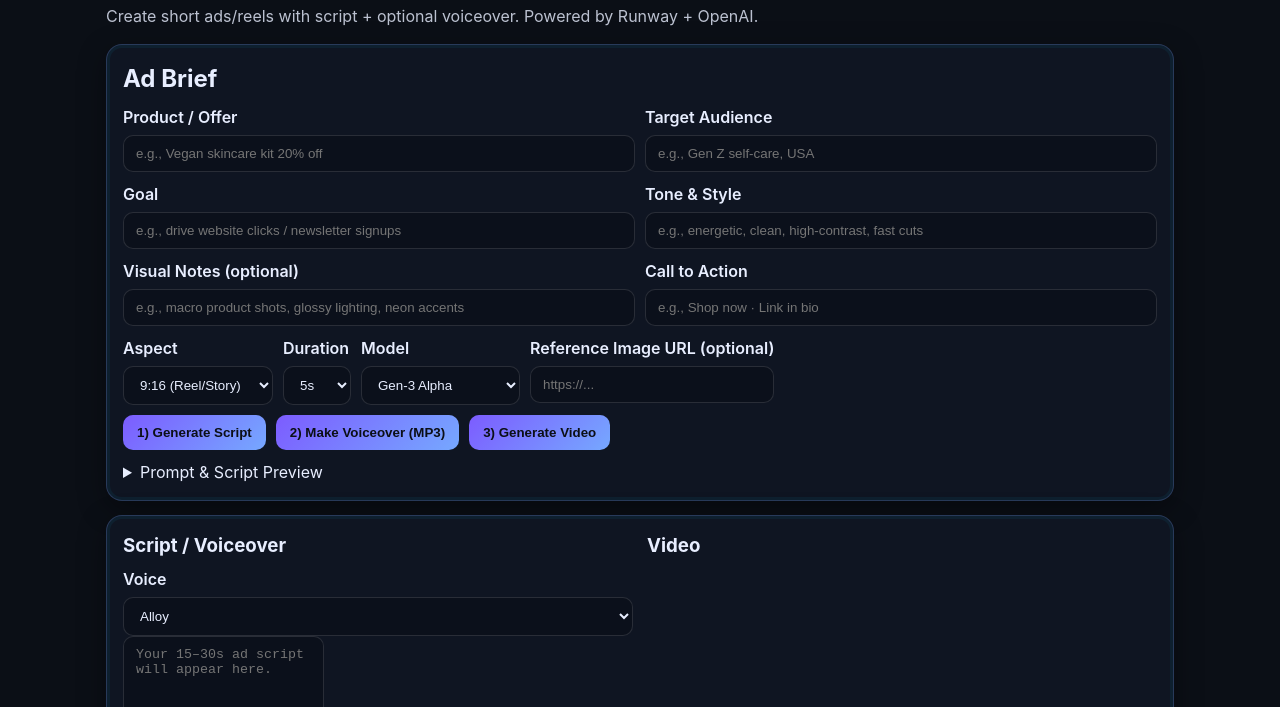
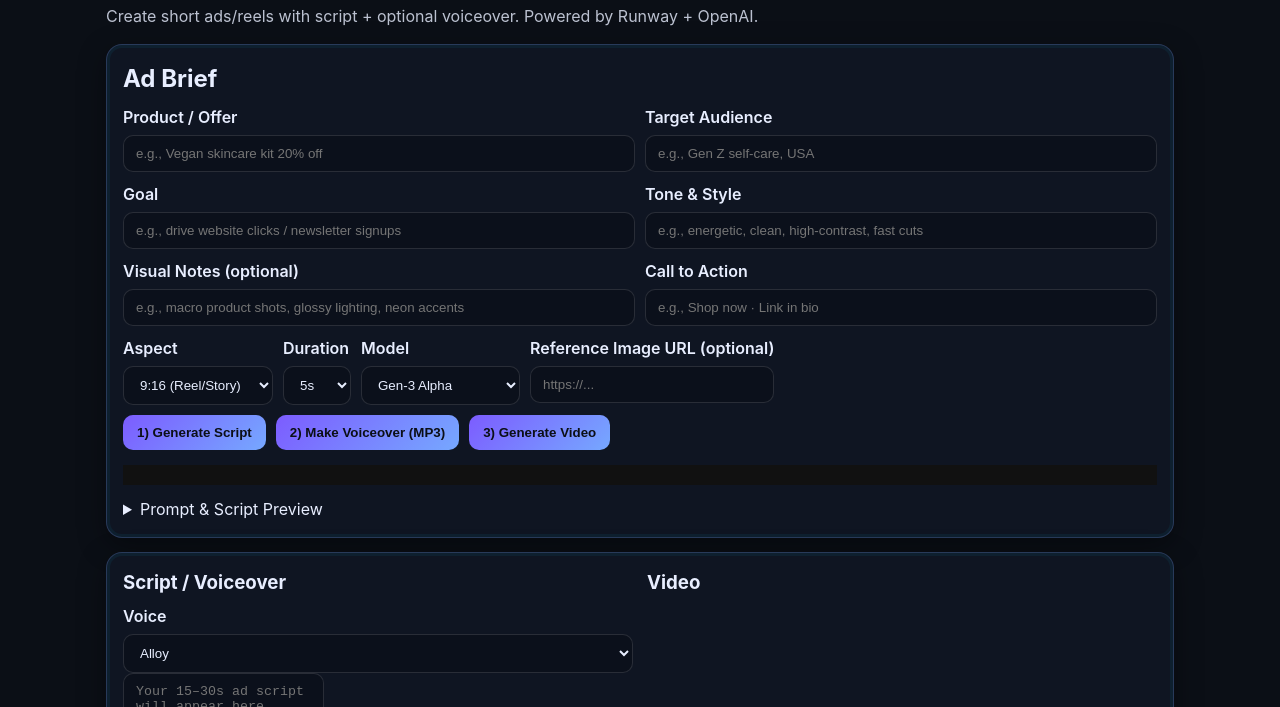
Before and after one commit to flowsonline/flows-video-generator, a plain HTML site: page index.html in a window 1280 px wide. Shown: the part 93-800 px from the top of the page. Drawn offline with Linux system fonts and the light colour scheme.

Commit message:
Update index.html

```diff
--- a/index.html
+++ b/index.html
@@ -67,7 +67,10 @@
         <button id="btnTTS" class="btn" disabled>2) Make Voiceover (MP3)</button>
         <button id="btnVideo" class="btn" disabled>3) Generate Video</button>
       </div>
-
+<!-- Debug payload output -->
+<pre id="debugLog"
+     style="background:#111; color:#0f0; padding:10px; font-size:12px; margin-top:15px;">
+</pre>
       <details class="pre">
         <summary>Prompt & Script Preview</summary>
         <textarea id="preview" readonly></textarea>
```
